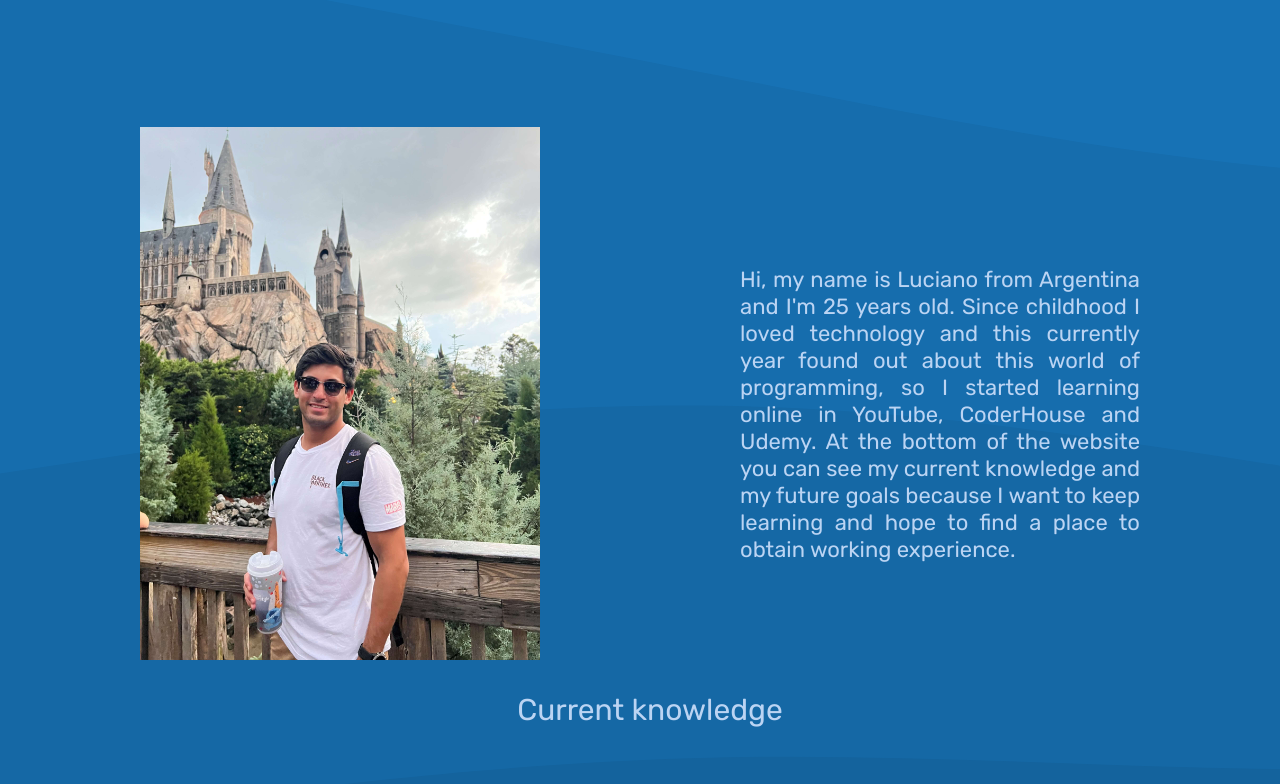
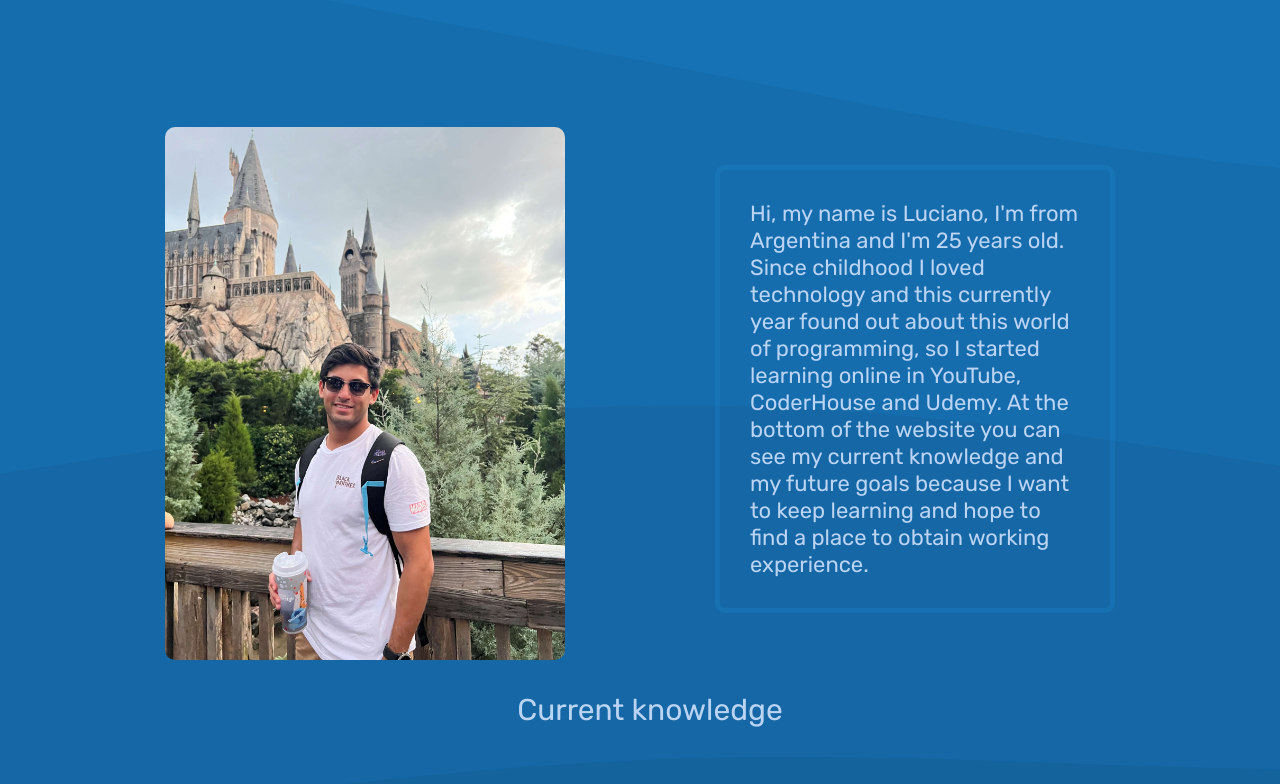
Before and after one commit to LucianoR23/Presentation, a website: page index.html in a window 1280 px wide. Shown: the part 1040-1824 px from the top of the page. Drawn offline with nearby package versions, Linux system fonts and the light colour scheme.

Commit message:
Agregue bordes al about

```diff
--- a/index.html
+++ b/index.html
@@ -36,7 +36,7 @@
                 <img class="about__img" src="./public/img/lr.jpg" alt="Luciano Rodriguez">
             </picture>
             <p class="about__text">
-                Hi, my name is Luciano from Argentina and I'm 25 years old. Since childhood I loved technology and this currently year found out about this world of programming,
+                Hi, my name is Luciano, I'm from Argentina and I'm 25 years old. Since childhood I loved technology and this currently year found out about this world of programming,
                  so I started learning online in YouTube, CoderHouse and Udemy. At the bottom of the website you can see my current knowledge and my future goals
                  because I want to keep learning and hope to find a place to obtain working experience.
             </p>
--- a/sass/partials/_main.scss
+++ b/sass/partials/_main.scss
@@ -19,18 +19,26 @@ main {
     }
 
     .about {
-        gap: 20rem;
-        text-align: justify;
+        gap: 15rem;
+        text-align: start;
         align-items: flex-end;
+
+        p {
+            box-sizing: border-box;
+            padding: 3rem;
+            border: solid 0.5rem #1c8bdb3a;
+            border-radius: 1rem;
+        }
 
         &__img {
             width: 40rem;
+            border-radius: 1rem;
         }
 
         &__text {
             font-size: $text-lg;
             width: 40rem;
-            transform: translate(0, -10rem);
+            transform: translate(0, -5rem);
         }
 
     }
```
Also changed, not shown: css/index.css.
